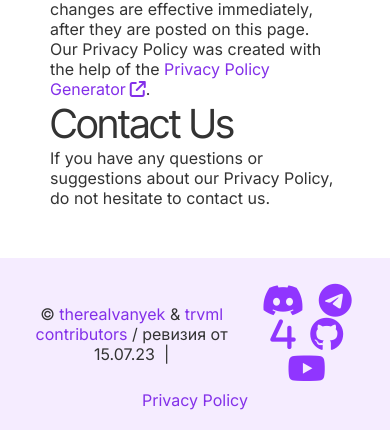
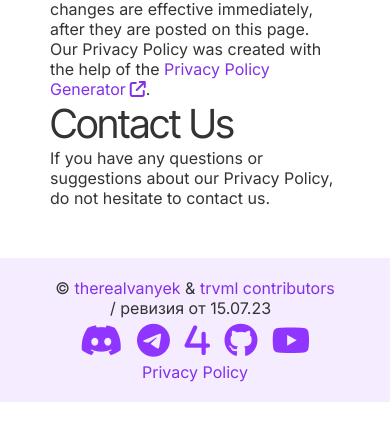
Before and after one commit to 4vanyek/therealvanyek-ml, a PHP site: page /privacy in a window 390 px wide. Shown: the part 4070-4500 px from the top of the page. After the commit the page ends 4472 px from the top, so only its background shows below. Run offline with PHP 8.4, Linux system fonts and the light colour scheme.

Commit message:
лень писать

```diff
--- a/css/links.css
+++ b/css/links.css
@@ -8,7 +8,7 @@
     margin: 20px;
 }
 .links-cont {
-    padding: 1em 10em 1em 1em;
+    padding: 1.5em;
     border-radius: 8px;
     color: #111;
     background: #f5ecff;
--- a/css/mobile.css
+++ b/css/mobile.css
@@ -4,7 +4,7 @@
     }
 }
 @media screen and (max-width: 1000px) {
-    .nav {
+    .non-mobile {
         display: none;
     }
     .mobile {
@@ -68,6 +68,9 @@
         font-size: 18px !important;
         width: 100% !important;
     }
+    footer .main {
+        flex-direction: column !important;
+    }
 .open-menu {
     color: #fff;
     font-size: 36px;
--- a/templates/footer.html
+++ b/templates/footer.html
@@ -1,8 +1,8 @@
 <footer class="tcent" id="footer">
-    <div style="display: flex; align-items: center;">
+    <div class="main" style="display: flex; align-items: center; flex-direction: row;">
         <p>&copy; <a href="https://github.com/4vanyek" class="internal_link" target="_blank">therealvanyek</a>
             & <a href="https://github.com/4vanyek/trvml/graphs/contributors" class="internal_link" target="_blank">trvml contributors</a>
-             /&nbsp;ревизия от 15.07.23 &nbsp;|</p>
+             /&nbsp;ревизия от 15.07.23 &nbsp;<p class="non-mobile">|</p></p>
         <div class="social-icons-container right"> <!-- иконки соцсетей -->
             <ol class="social-icons">
                 <li><a href="https://discord.com/users/658287767490527243"><i class="fa-brands fa-discord social-icon"></i></a></li>
```
